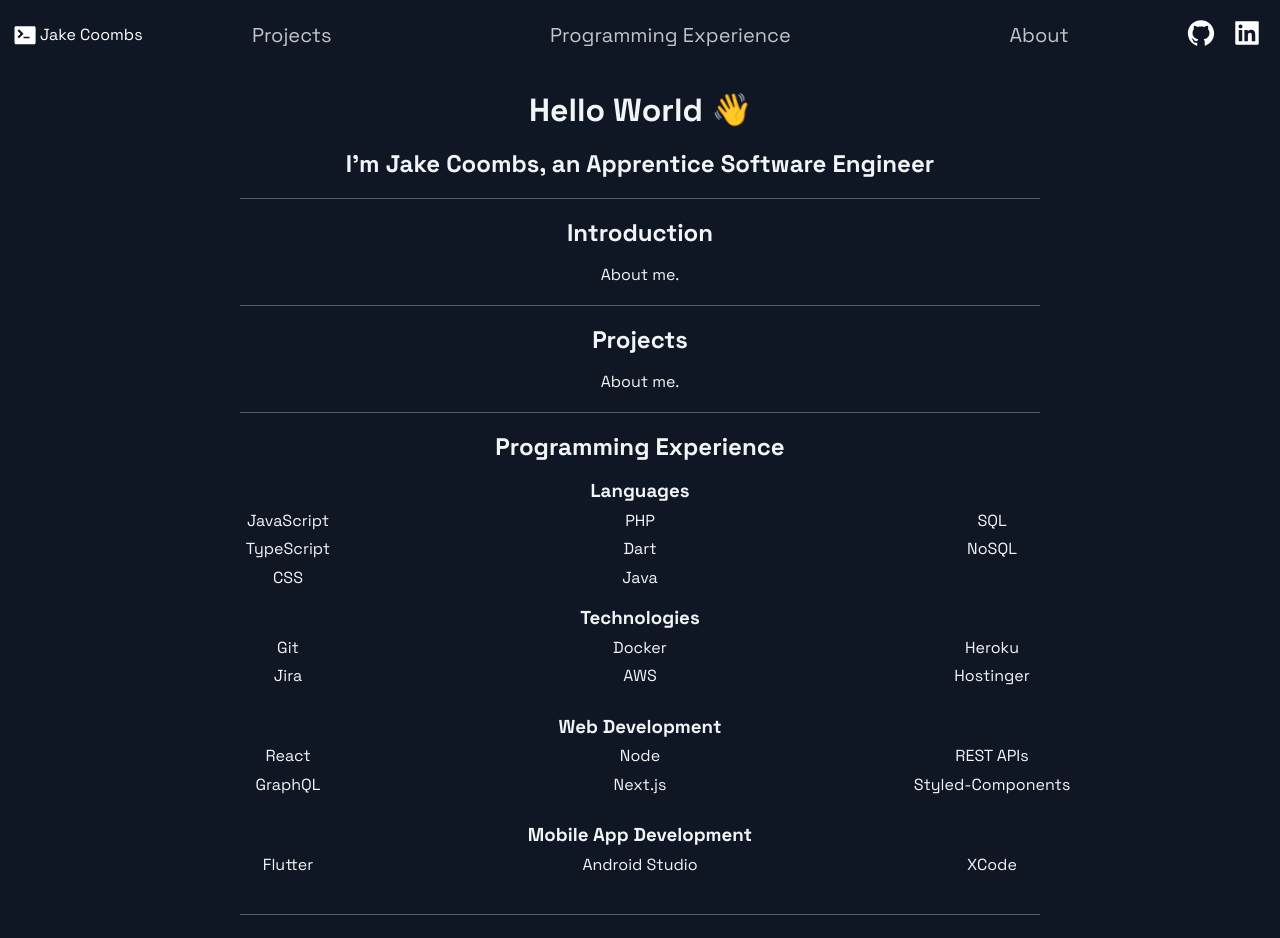
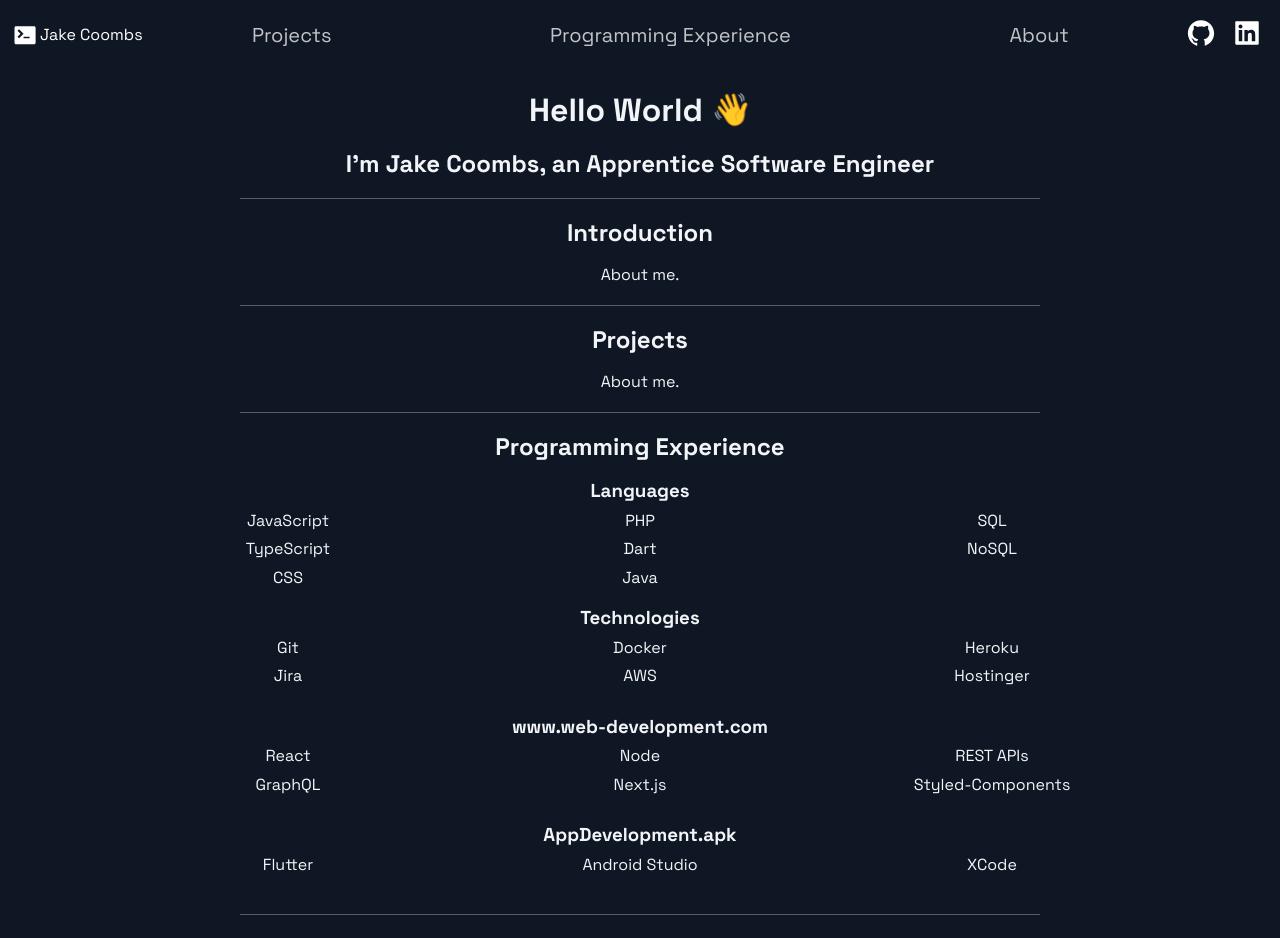
Before and after one commit to jakecoombs/personal-portfolio, a Next.js app: page / in a window 1280 px wide. Shown: the top 938 px of the page. Built offline with nearby package versions, Linux system fonts and the light colour scheme.

Commit message:
Change technologies headings

```diff
--- a/src/components/organisms/Technologies/Technologies.tsx
+++ b/src/components/organisms/Technologies/Technologies.tsx
@@ -34,8 +34,8 @@ export const Technologies = () => {
     <SectionLayout id="tech" header="Programming Experience">
       <ColumnList heading="Languages" items={languages} />
       <ColumnList heading="Technologies" items={tech} />
-      <ColumnList heading="Web Development" items={web} />
-      <ColumnList heading="Mobile App Development" items={mobile} />
+      <ColumnList heading="www.web-development.com" items={web} />
+      <ColumnList heading="AppDevelopment.apk" items={mobile} />
     </SectionLayout>
   );
 };
```
